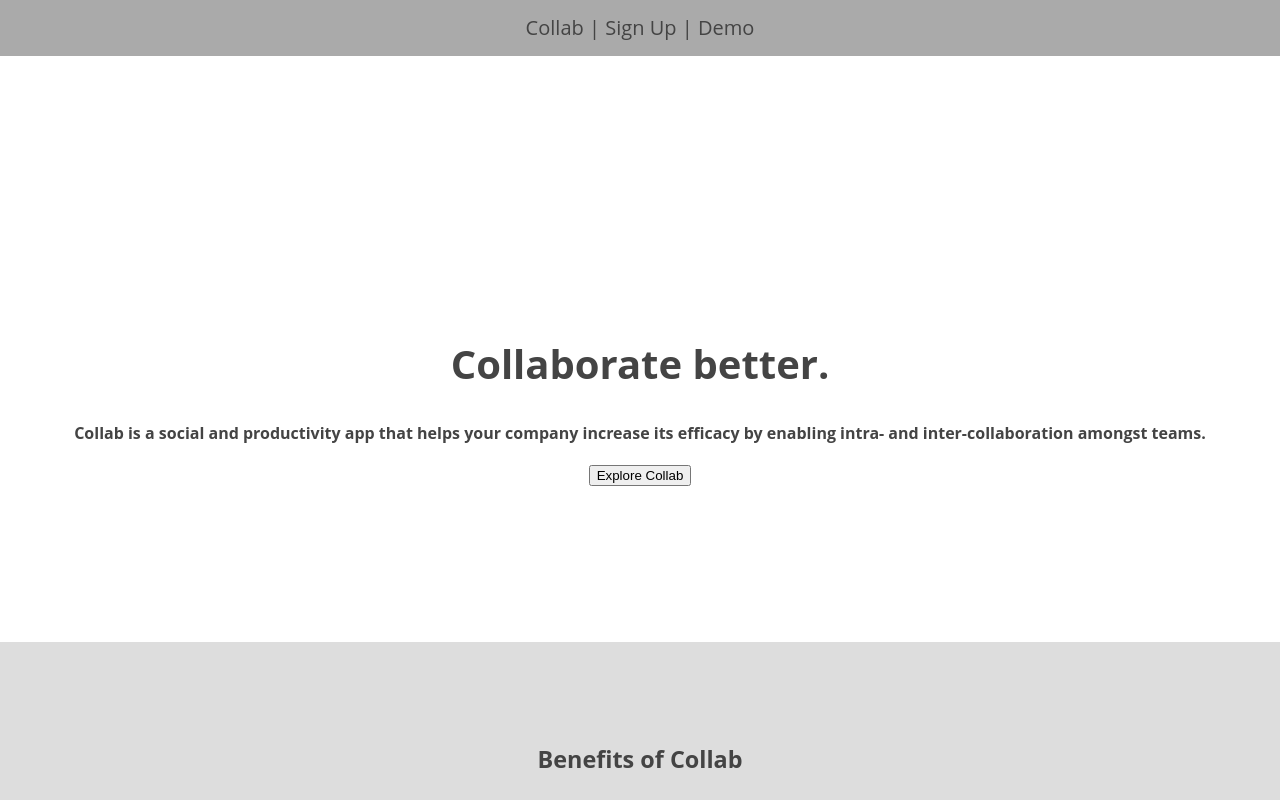
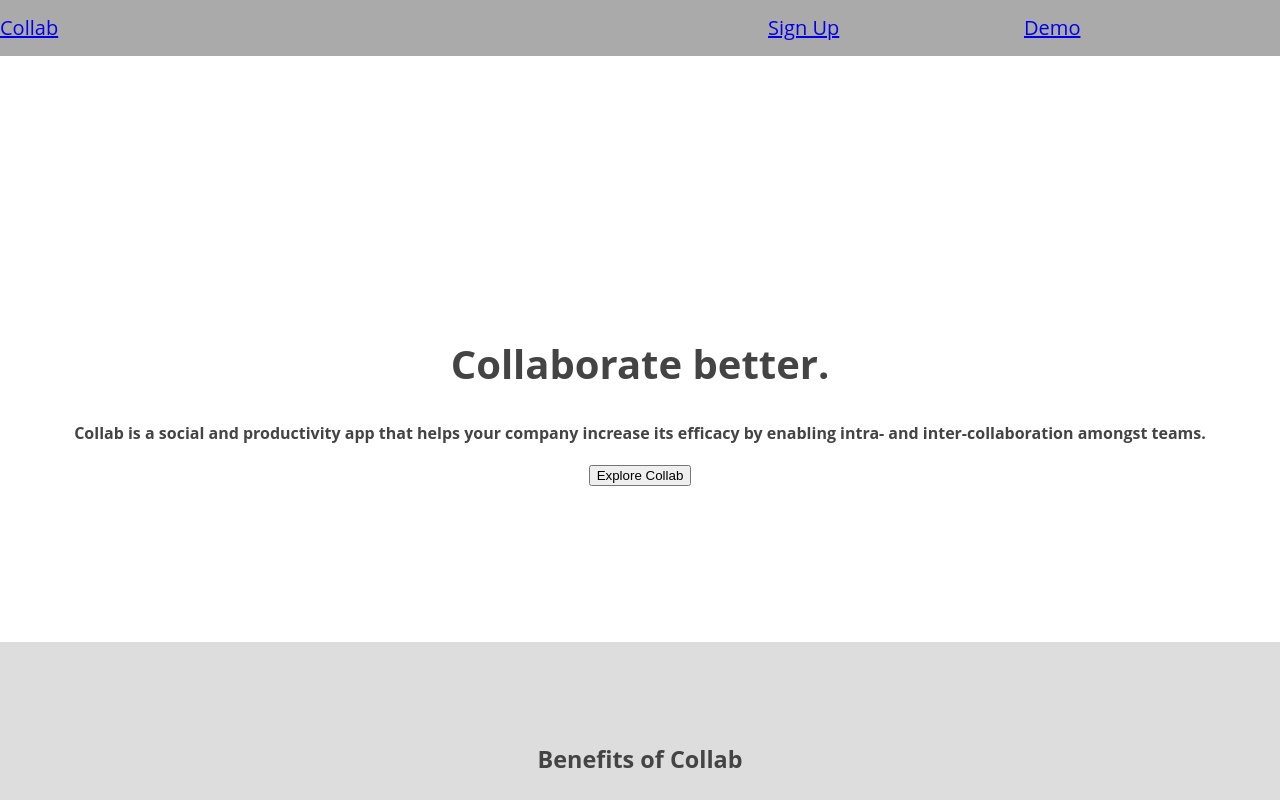
Before and after one commit to christineyoo/collab-app, a React (Create React App) app: page / in a window 1280 px wide. Shown: the top 800 px of the page. Built offline with nearby package versions, Linux system fonts and the light colour scheme.

Commit message:
created homenav component

```diff
--- a/src/Organisms/Nav/HomeNav.css
+++ b/src/Organisms/Nav/HomeNav.css
@@ -0,0 +1,12 @@
+nav {
+    display: flex;
+    text-align: left;
+}
+
+.flex-1 {
+    flex: 1;
+}
+
+.flex-3 {
+    flex: 3;
+}
--- a/src/Organisms/Nav/HomeNav.js
+++ b/src/Organisms/Nav/HomeNav.js
@@ -0,0 +1,25 @@
+import React, { Component } from 'react';
+import { NavLink } from 'react-router-dom';
+import './HomeNav.css';
+
+class HomeNav extends Component {
+  render() {
+    return (
+      <>
+        <nav>
+          <NavLink to='/' className='flex-3'>
+            Collab
+          </NavLink>
+          <NavLink to='/signup' className='flex-1'>
+            Sign Up
+          </NavLink>
+          <NavLink to='/dashboard' className='flex-1'>
+            Demo
+          </NavLink>
+        </nav>
+      </>
+    );
+  }
+}
+
+export default HomeNav;
--- a/src/pages/Landing/Landing.js
+++ b/src/pages/Landing/Landing.js
@@ -2,12 +2,13 @@ import React, { Component } from 'react';
 // import { NavLink } from 'react-router-dom';
 import Footer from '../../Organisms/Footer/Footer.js';
 import './Landing.css';
+import HomeNav from '../../Organisms/Nav/HomeNav.js';
 
 class Landing extends Component {
   render() {
     return (
       <>
-        <nav>Collab | Sign Up | Demo </nav>
+        <HomeNav />
         <main>
           <header>
             <h1>Collaborate better.</h1>
--- a/src/pages/SignUp/SignUp.js
+++ b/src/pages/SignUp/SignUp.js
@@ -1,5 +1,6 @@
 import React, { Component } from 'react';
 // import { NavLink } from 'react-router-dom';
+import HomeNav from '../../Organisms/Nav/HomeNav.js';
 import Footer from '../../Organisms/Footer/Footer.js';
 import './SignUp.css';
 
@@ -7,7 +8,7 @@ class SignUp extends Component {
   render() {
     return (
       <>
-        <nav>Collab | Sign Up | Demo </nav>
+        <HomeNav />
         <main>
           <header>
             <h1>Let's Collab.</h1>
```
